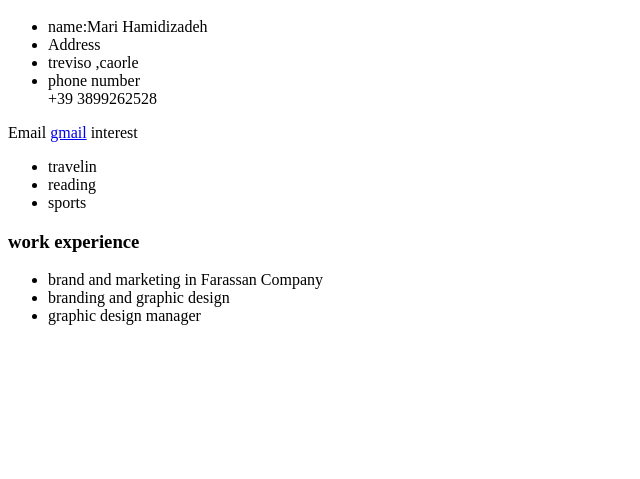
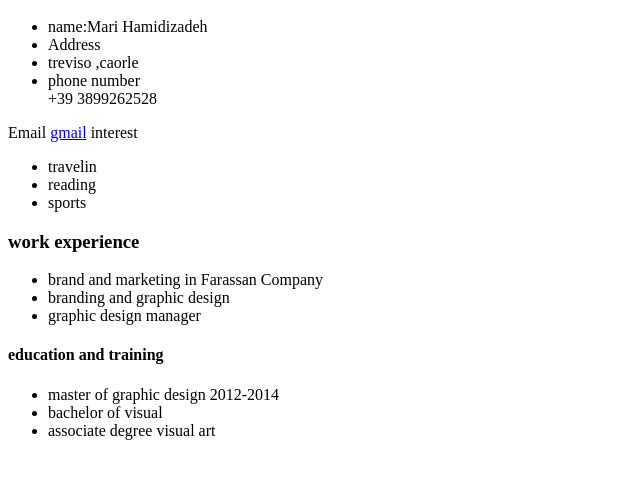
Before and after one commit to mariah1772/my-html-CV, a plain HTML site: page index.html in a window 1280 px wide. Shown: the part 109-588 px from the top of the page, without its empty margins (0-640 px from the left). Drawn offline with Linux system fonts and the light colour scheme.

Commit message:
Update index.html

```diff
--- a/index.html
+++ b/index.html
@@ -30,5 +30,11 @@
     <li>branding and graphic design </li>
     <li>graphic design manager</li>
     </ul>
+    <h4><b>education and training</b> </h4>
+    <ul><li>master of graphic design 2012-2014</li>
+        <li>bachelor of visual </li>
+        <li>associate degree visual art</li>
+    </ul>
+
 </body>
 </html>
```
